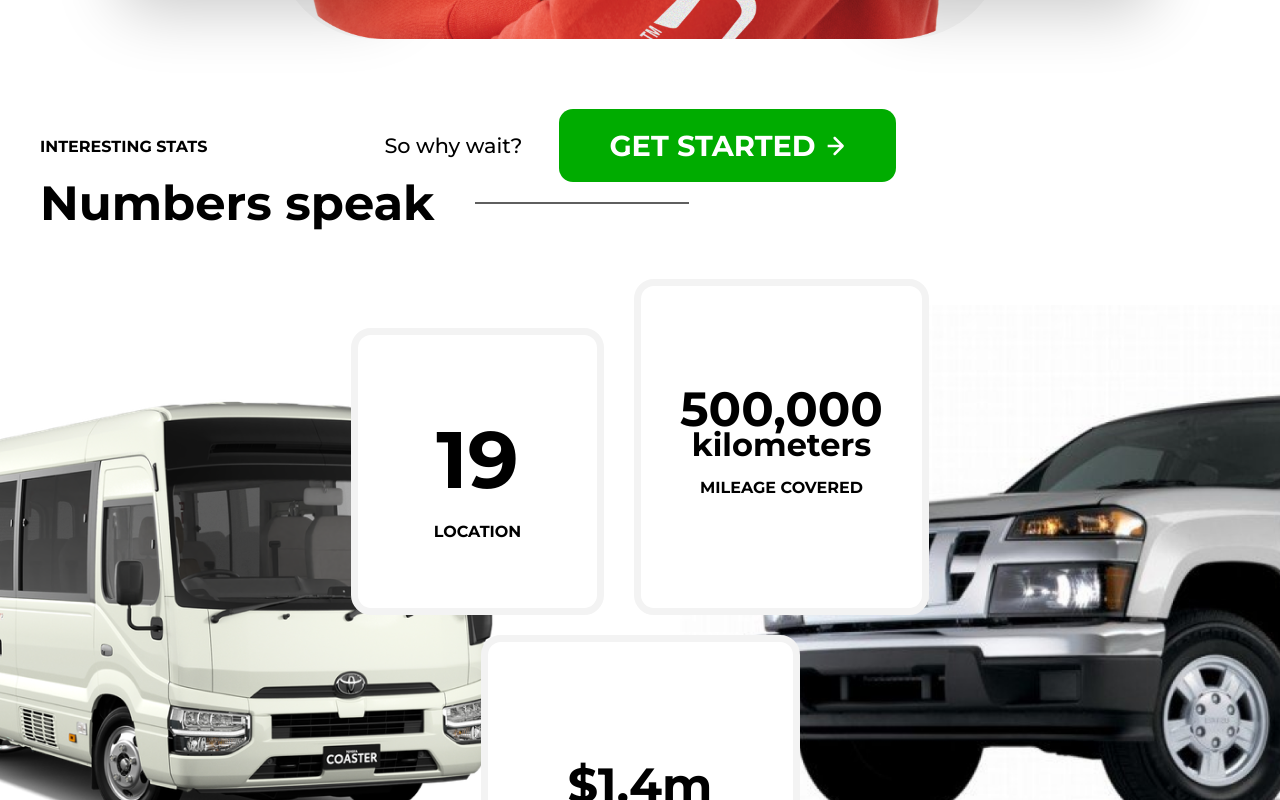
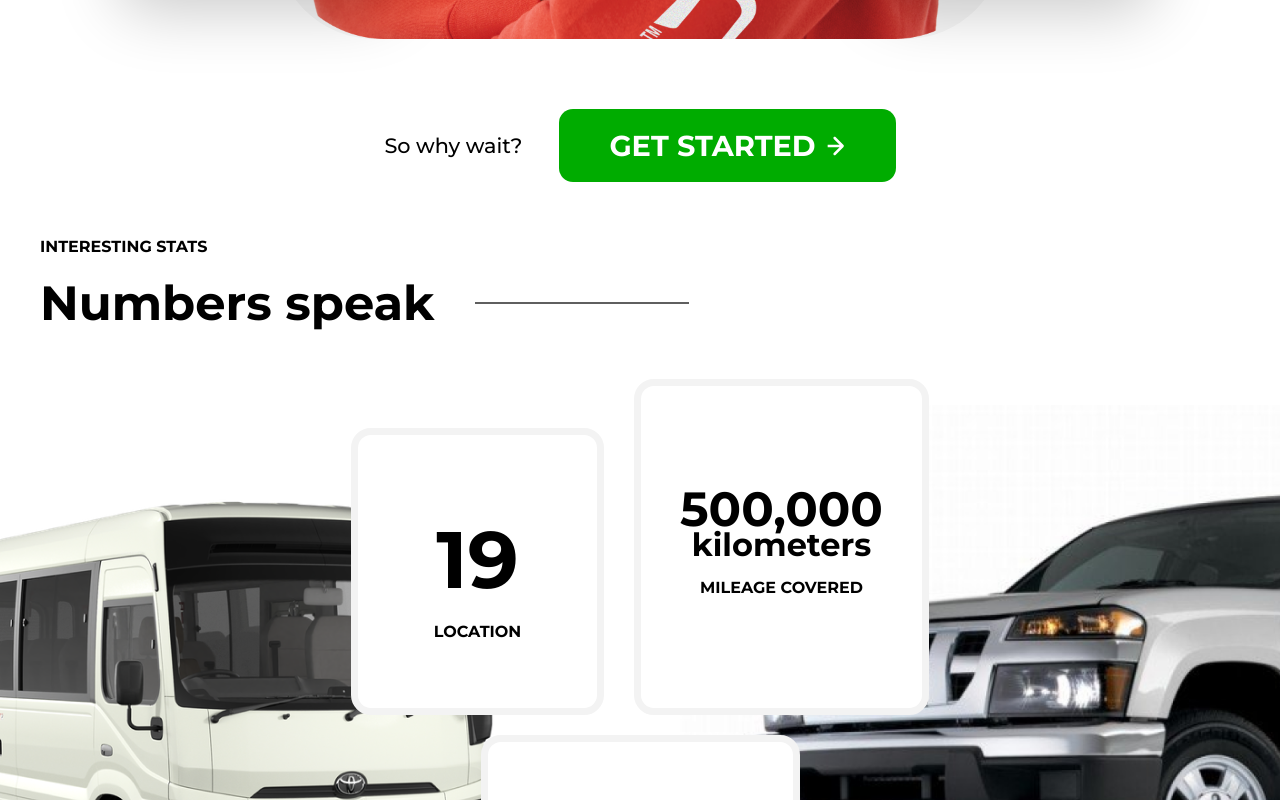
Before and after one commit to gloverola/drive45, a Next.js app: page / in a window 1280 px wide. Shown: the part 2080-2880 px from the top of the page. Built offline with nearby package versions, Linux system fonts and the light colour scheme.

Commit message:
update ui

```diff
--- a/src/components/home/StatsSections.jsx
+++ b/src/components/home/StatsSections.jsx
@@ -67,7 +67,7 @@ const View = styled.section`
   width: 100vw;
   height: 90vh;
   position: relative;
-  margin-top: 500px;
+  margin-top: 600px;
 
   @media ${device.phone} {
     margin-top: 150px;
```
